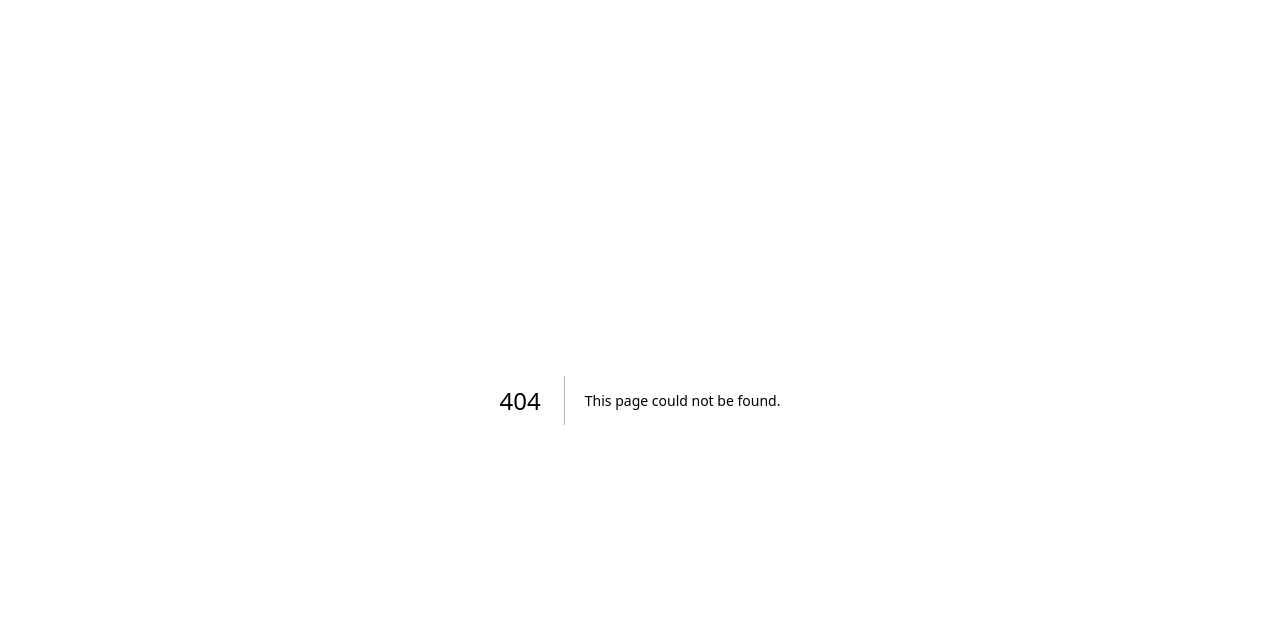
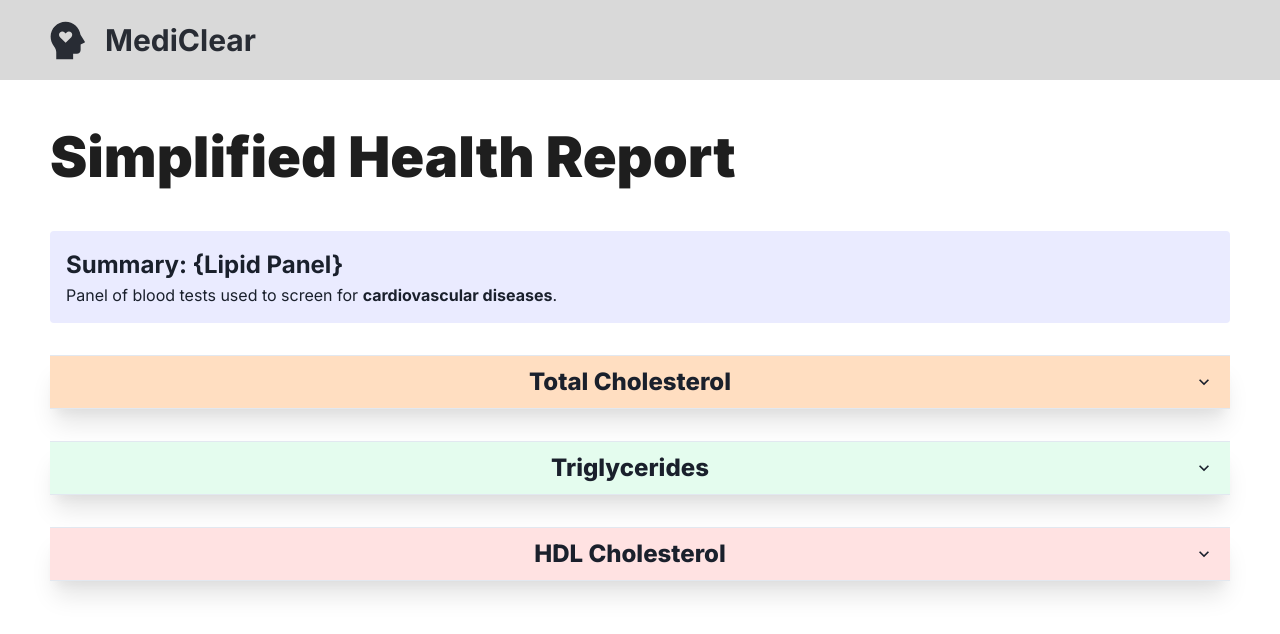
Before and after one commit to xiongjya/MediClear, a Next.js app: page /report in a window 1280 px wide. Before the commit this address had no page. Shown: the top 634 px of the page. Built offline with nearby package versions, Linux system fonts and the light colour scheme.

Commit message:
Add skeleton screen and components for report

```diff
--- /dev/null
+++ b/app/report/page.tsx
@@ -0,0 +1,50 @@
+'use client';
+
+import { Section, Summary } from '@/components/Report';
+import TopBar from '@/components/TopBar';
+import { Flex, Text, VStack } from '@chakra-ui/react';
+import type { Metadata } from 'next';
+
+const navy = '#1E1E1E';
+
+export const metadata: Metadata = {
+  title: 'Report',
+  description: 'Your summarised health report',
+  openGraph: {
+    title: 'Upload health report',
+    description: 'Upload your health report for analysis',
+    url: 'https://mediclear.vercel.app',
+    siteName: 'MediClear',
+    images: [
+      {
+        url: 'https://mediclear.vercel.app',
+        width: 800,
+        height: 600
+      }
+    ],
+    locale: 'en-US',
+    type: 'website'
+  }
+};
+
+const Report = () => {
+  return (
+    <Flex w='100%' h='100vh' flex={1} direction='column'>
+      <TopBar />
+      <VStack
+        spacing='32px'
+        paddingTop='35px'
+        padding='35px 50px'
+        align='stretch'
+      >
+        <Text fontSize='56px' as='b' fontWeight='black' color={navy}>
+          Simplified Health Report
+        </Text>
+        <Summary />
+        <Section />
+      </VStack>
+    </Flex>
+  );
+};
+
+export default Report;
--- /dev/null
+++ b/components/Report/RangeIndicator.tsx
@@ -0,0 +1,40 @@
+import { Text, VStack } from '@chakra-ui/react';
+import { AiOutlineSmile } from 'react-icons/ai';
+import { FaRegFaceMeh } from 'react-icons/fa6';
+import { PiSmileySad } from 'react-icons/pi';
+
+const inactive = {
+  good: '#E4FCEE',
+  moderate: '#FFDEC1',
+  risk: '#FFE2E2'
+};
+
+const active = {
+  good: '#12E171',
+  moderate: '#FF8F2C',
+  risk: '#FB4949'
+};
+
+const smiley = {
+  good: <AiOutlineSmile></AiOutlineSmile>,
+  moderate: <FaRegFaceMeh></FaRegFaceMeh>,
+  risk: <PiSmileySad></PiSmileySad>
+};
+
+const smileyColour = {
+  good: '#00491F',
+  moderate: '#C02E00',
+  risk: '#5B0101'
+};
+
+const RangeIndicator = () => {
+  return (
+    <VStack>
+      <Text>
+        Results for indicator (val unit1/unit2) is <Text as='b'>outcome</Text>.
+      </Text>
+    </VStack>
+  );
+};
+
+export default RangeIndicator;
--- /dev/null
+++ b/components/Report/Section.tsx
@@ -0,0 +1,183 @@
+import {
+  Accordion,
+  AccordionButton,
+  AccordionIcon,
+  AccordionItem,
+  AccordionPanel,
+  Box,
+  HStack,
+  StackDivider,
+  VStack
+} from '@chakra-ui/react';
+import { Fragment } from 'react';
+import RangeIndicator from './RangeIndicator';
+
+const header = {
+  good: '#E4FCEE',
+  moderate: '#FFDEC1',
+  risk: '#FFE2E2'
+};
+
+const Section = () => {
+  return (
+    <Fragment>
+      <Accordion allowToggle boxShadow={'xl'} borderRadius={'4'}>
+        <AccordionItem>
+          <h1>
+            <AccordionButton
+              bg={header.moderate}
+              w='100%'
+              _hover={{ backgroundColor: '#FFCDA2' }}
+            >
+              <Box
+                textAlign='center'
+                fontWeight='extrabold'
+                w='100%'
+                fontSize='24px'
+              >
+                Total Cholesterol
+              </Box>
+              <AccordionIcon left={0} />
+            </AccordionButton>
+          </h1>
+          <AccordionPanel pt={4} pb={4}>
+            <HStack
+              divider={<StackDivider borderColor='gray.200' />}
+              spacing={4}
+            >
+              <Box w='100%'>
+                Lorem ipsum dolor sit amet, consectetur adipiscing elit, sed do
+                eiusmod tempor incididunt ut labore et dolore magna aliqua. Ut
+                enim ad minim veniam, quis nostrud exercitation ullamco laboris
+                nisi ut aliquip ex ea commodo consequat. Lorem ipsum dolor sit
+                amet, consectetur adipiscing elit, sed do eiusmod tempor
+                incididunt ut labore et dolore magna aliqua. Ut enim ad minim
+                veniam, quis nostrud exercitation ullamco laboris nisi ut
+                aliquip ex ea commodo consequat.
+              </Box>
+              <Box w='100%' justifyContent={'center'} alignItems={'center'}>
+                <RangeIndicator />
+              </Box>
+              <Box w='100%'>
+                Lorem ipsum dolor sit amet, consectetur adipiscing elit, sed do
+                eiusmod tempor incididunt ut labore et dolore magna aliqua. Ut
+                enim ad minim veniam, quis nostrud exercitation ullamco laboris
+                nisi ut aliquip ex ea commodo consequat. Lorem ipsum dolor sit
+                amet, consectetur adipiscing elit, sed do eiusmod tempor
+                incididunt ut labore et dolore magna aliqua. Ut enim ad minim
+                veniam, quis nostrud exercitation ullamco laboris nisi ut
+                aliquip ex ea commodo consequat.
+              </Box>
+            </HStack>
+          </AccordionPanel>
+        </AccordionItem>
+      </Accordion>
+
+      <Accordion allowToggle boxShadow={'xl'} borderRadius={'4'}>
+        <AccordionItem>
+          <h1>
+            <AccordionButton
+              bg={header.good}
+              w='100%'
+              _hover={{ backgroundColor: '#B6F7D1' }}
+            >
+              <Box
+                textAlign='center'
+                fontWeight='extrabold'
+                w='100%'
+                fontSize='24px'
+              >
+                Triglycerides
+              </Box>
+              <AccordionIcon left={0} />
+            </AccordionButton>
+          </h1>
+          <AccordionPanel pt={4} pb={4}>
+            <HStack
+              divider={<StackDivider borderColor='gray.200' />}
+              spacing={4}
+            >
+              <Box w='100%'>
+                Lorem ipsum dolor sit amet, consectetur adipiscing elit, sed do
+                eiusmod tempor incididunt ut labore et dolore magna aliqua. Ut
+                enim ad minim veniam, quis nostrud exercitation ullamco laboris
+                nisi ut aliquip ex ea commodo consequat. Lorem ipsum dolor sit
+                amet, consectetur adipiscing elit, sed do eiusmod tempor
+                incididunt ut labore et dolore magna aliqua. Ut enim ad minim
+                veniam, quis nostrud exercitation ullamco laboris nisi ut
+                aliquip ex ea commodo consequat.
+              </Box>
+              <Box w='100%' justifyContent={'center'} alignItems={'center'}>
+                <RangeIndicator />
+              </Box>
+              <Box w='100%'>
+                Lorem ipsum dolor sit amet, consectetur adipiscing elit, sed do
+                eiusmod tempor incididunt ut labore et dolore magna aliqua. Ut
+                enim ad minim veniam, quis nostrud exercitation ullamco laboris
+                nisi ut aliquip ex ea commodo consequat. Lorem ipsum dolor sit
+                amet, consectetur adipiscing elit, sed do eiusmod tempor
+                incididunt ut labore et dolore magna aliqua. Ut enim ad minim
+                veniam, quis nostrud exercitation ullamco laboris nisi ut
+                aliquip ex ea commodo consequat.
+              </Box>
+            </HStack>
+          </AccordionPanel>
+        </AccordionItem>
+      </Accordion>
+
+      <Accordion allowToggle boxShadow={'xl'} borderRadius={'4'}>
+        <AccordionItem>
+          <h1>
+            <AccordionButton
+              bg={header.risk}
+              w='100%'
+              _hover={{ backgroundColor: '#FFCECE' }}
+            >
+              <Box
+                textAlign='center'
+                fontWeight='extrabold'
+                w='100%'
+                fontSize='24px'
+              >
+                HDL Cholesterol
+              </Box>
+              <AccordionIcon left={0} />
+            </AccordionButton>
+          </h1>
+          <AccordionPanel pt={4} pb={4}>
+            <HStack
+              divider={<StackDivider borderColor='gray.200' />}
+              spacing={4}
+            >
+              <Box w='100%'>
+                Lorem ipsum dolor sit amet, consectetur adipiscing elit, sed do
+                eiusmod tempor incididunt ut labore et dolore magna aliqua. Ut
+                enim ad minim veniam, quis nostrud exercitation ullamco laboris
+                nisi ut aliquip ex ea commodo consequat. Lorem ipsum dolor sit
+                amet, consectetur adipiscing elit, sed do eiusmod tempor
+                incididunt ut labore et dolore magna aliqua. Ut enim ad minim
+                veniam, quis nostrud exercitation ullamco laboris nisi ut
+                aliquip ex ea commodo consequat.
+              </Box>
+              <Box w='100%' justifyContent={'center'} alignItems={'center'}>
+                <RangeIndicator />
+              </Box>
+              <Box w='100%'>
+                Lorem ipsum dolor sit amet, consectetur adipiscing elit, sed do
+                eiusmod tempor incididunt ut labore et dolore magna aliqua. Ut
+                enim ad minim veniam, quis nostrud exercitation ullamco laboris
+                nisi ut aliquip ex ea commodo consequat. Lorem ipsum dolor sit
+                amet, consectetur adipiscing elit, sed do eiusmod tempor
+                incididunt ut labore et dolore magna aliqua. Ut enim ad minim
+                veniam, quis nostrud exercitation ullamco laboris nisi ut
+                aliquip ex ea commodo consequat.
+              </Box>
+            </HStack>
+          </AccordionPanel>
+        </AccordionItem>
+      </Accordion>
+    </Fragment>
+  );
+};
+
+export default Section;
--- /dev/null
+++ b/components/Report/Summary.tsx
@@ -0,0 +1,18 @@
+import { Box, Text } from '@chakra-ui/react';
+import React, { Fragment } from 'react';
+
+const Summary = () => {
+  return (
+    <Box bg='#EAEBFF' padding='4' borderRadius={'4'}>
+      <Text as='b' fontSize={'24'}>
+        {'Summary: {Lipid Panel}'}
+      </Text>
+      <Text fontSize={'16'}>
+        Panel of blood tests used to screen for{' '}
+        <Text as='b'>cardiovascular diseases</Text>.
+      </Text>
+    </Box>
+  );
+};
+
+export default Summary;
--- /dev/null
+++ b/components/Report/index.tsx
@@ -0,0 +1,2 @@
+export { default as Section } from './Section';
+export { default as Summary } from './Summary';
```
